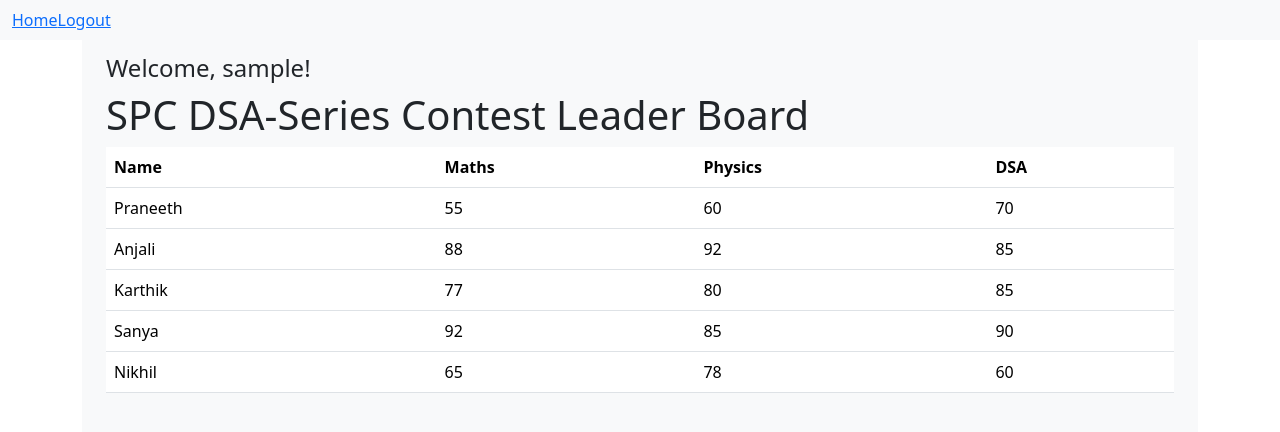
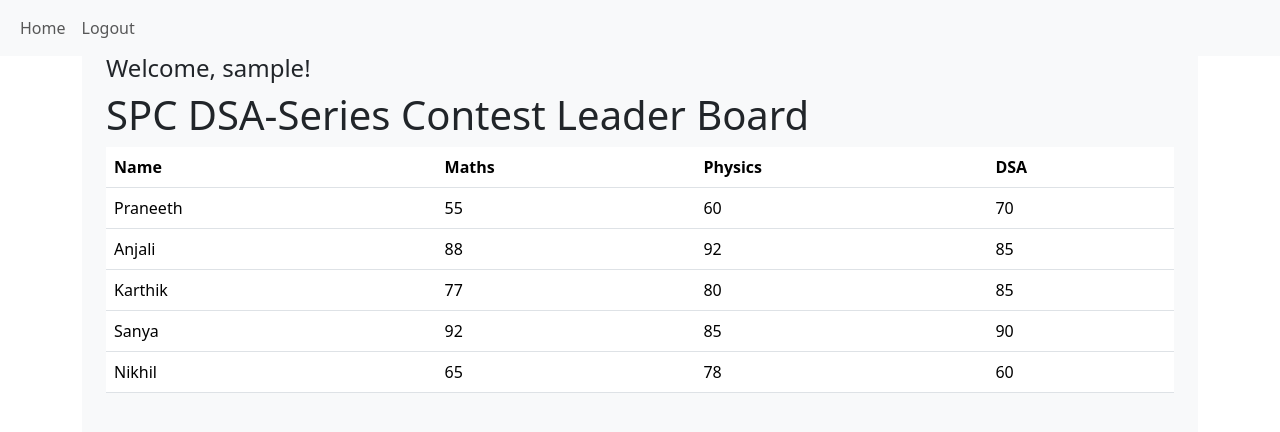
Before and after one commit to praneeth-rao/flask_spc_dsa_series_app, a Flask app: page /leaderboard in a window 1280 px wide. Shown: the top 432 px of the page. Run offline with Flask 3, Linux system fonts and the light colour scheme; the visitor is signed in with stand-in values (Sample User, id 1).

Commit message:
Update base.html

```diff
--- a/templates/base.html
+++ b/templates/base.html
@@ -17,18 +17,18 @@
       <div class="container-fluid">
         <ul class="navbar-nav">
           <li class="nav-item">
-            <a href="/">Home</a>
+            <a class="nav-link" href="/">Home</a>
           </li>
           {% if 'user_id' in session %}
           <li class="nav-item">
-            <a href="/logout">Logout</a>
+            <a class="nav-link" href="/logout">Logout</a>
           </li>
           {% else %}
           <li class="nav-item">
-            <a href="/login">Login</a>
+            <a class="nav-link" href="/login">Login</a>
           </li>
           <li class="nav-item">
-            <a href="/register">Register</a>
+            <a class="nav-link" href="/register">Register</a>
           </li>
           {% endif %}
         </ul>
```
